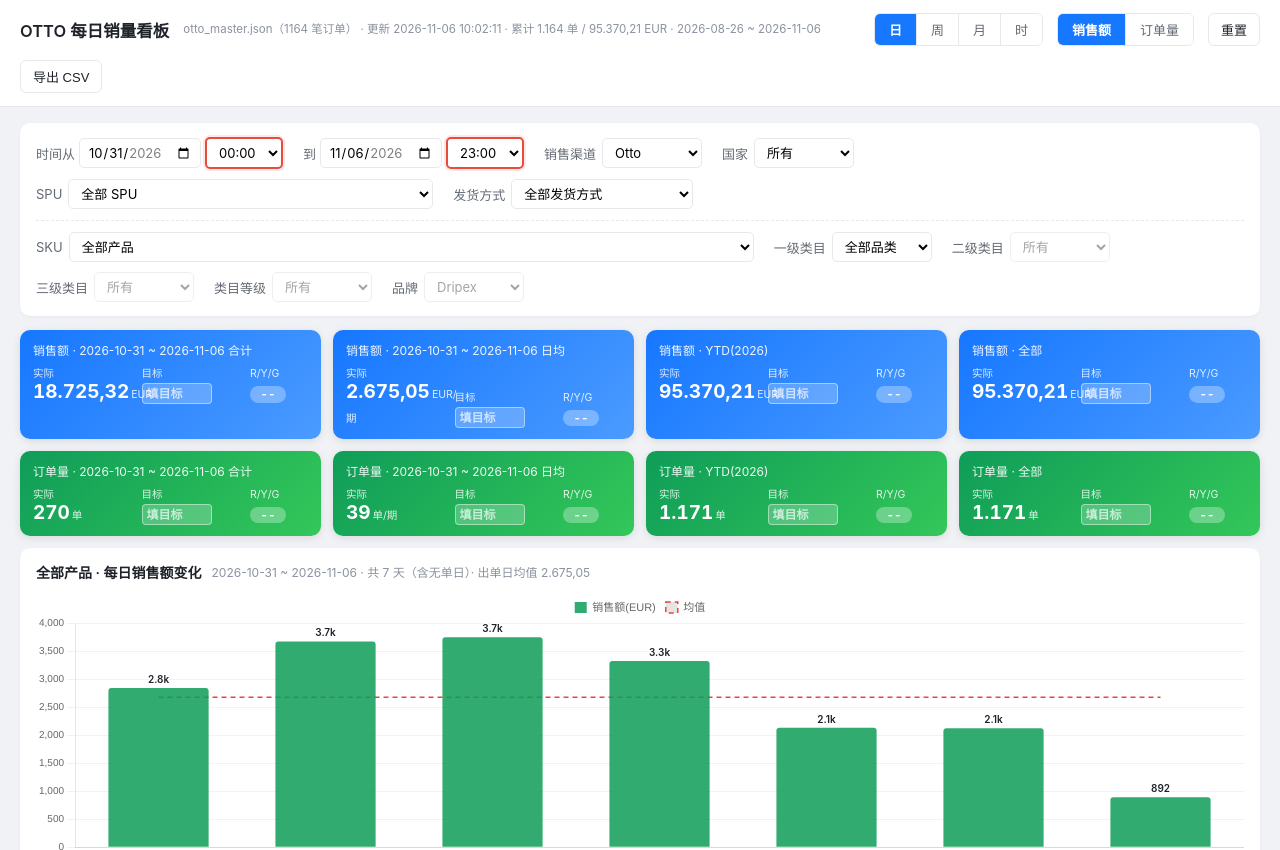
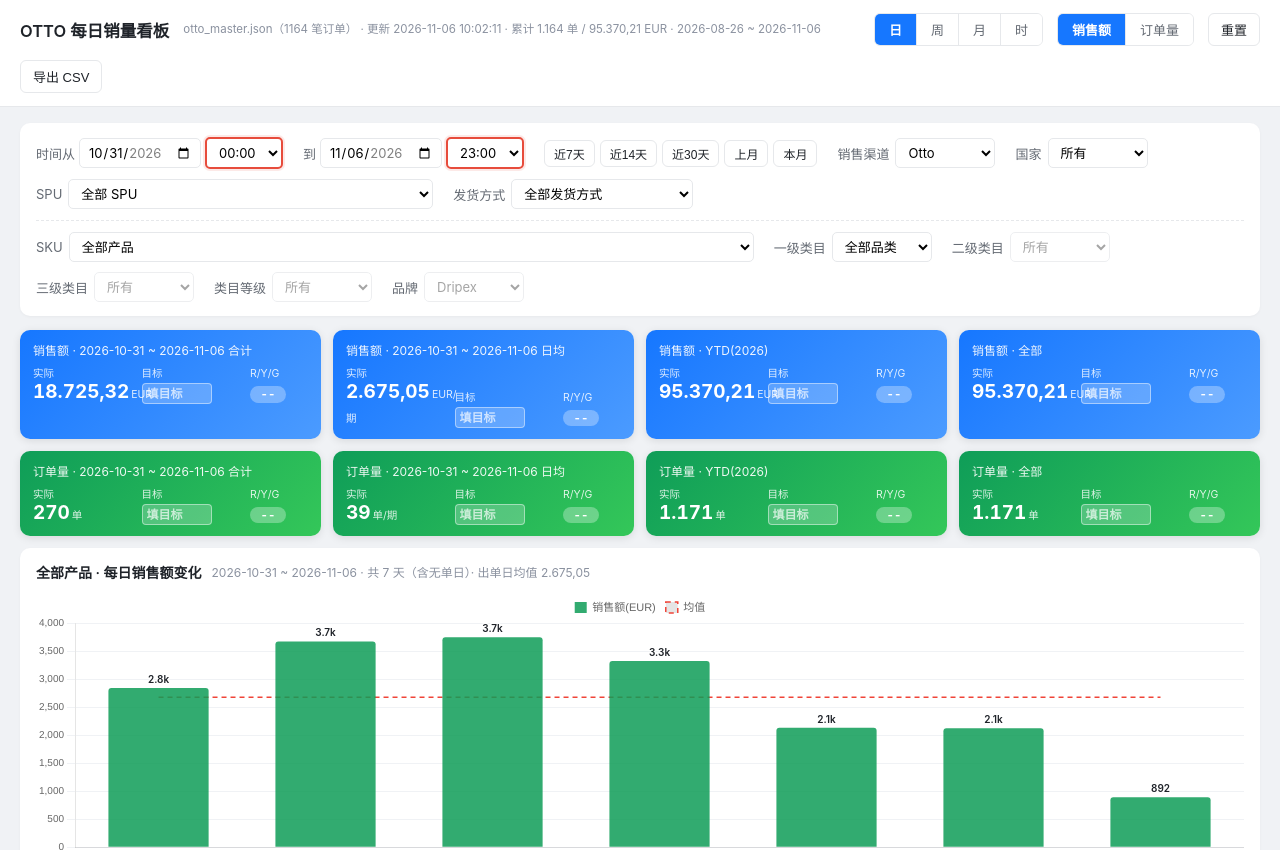
Before and after one commit to evertee6-lab/otto-dashboard, a plain HTML site: page index.html in a window 1280 px wide. Shown: the top 850 px of the page. Drawn offline with nearby package versions, Linux system fonts and the light colour scheme.

Commit message:
update dashboard 2026-11-06 10:08

```diff
--- a/index.html
+++ b/index.html
@@ -87,6 +87,13 @@ tr.dayhead .dnum{float:right;font-weight:600;color:#1677ff}
       </div>
       <div class="fi hl" style="gap:4px"><label>到</label>
         <input type="date" id="fToDate"><select id="fToHour" style="min-width:78px"></select>
+      </div>
+      <div class="fi" style="gap:5px;flex-wrap:wrap">
+        <button class="btn sm" onclick="quickPick('d7')">近7天</button>
+        <button class="btn sm" onclick="quickPick('d14')">近14天</button>
+        <button class="btn sm" onclick="quickPick('d30')">近30天</button>
+        <button class="btn sm" onclick="quickPick('lastM')">上月</button>
+        <button class="btn sm" onclick="quickPick('thisM')">本月</button>
       </div>
       <div class="fi"><label>销售渠道</label><select><option>Otto</option></select></div>
       <div class="fi"><label>国家</label><select><option>所有</option></select></div>
@@ -499,16 +506,23 @@ document.querySelectorAll('#segMetric button').forEach(b=>b.onclick=()=>{
   document.querySelectorAll('#segMetric button').forEach(x=>x.classList.remove('on'));
   b.classList.add('on'); metric=b.dataset.v; renderChart();
 });
-function quickRange(kind){
-  if(kind==='today'){ fromDateEl.value=D_MAX; toDateEl.value=D_MAX; fromHourEl.value='00'; toHourEl.value='23'; }
-  else if(kind==='week'){
-    const d=new Date(D_MAX); const start=new Date(d);
-    start.setDate(start.getDate()-((start.getDay()+6)%7));
-    fromDateEl.value=start.toISOString().slice(0,10); toDateEl.value=D_MAX;
-    fromHourEl.value='00'; toHourEl.value='23';
-  }
-  else if(kind==='month'){ fromDateEl.value=D_MAX.slice(0,7)+'-01'; toDateEl.value=D_MAX; fromHourEl.value='00'; toHourEl.value='23'; }
-  else if(kind==='all'){ fromDateEl.value=D_MIN; toDateEl.value=D_MAX; fromHourEl.value='00'; toHourEl.value='23'; }
+function quickPick(kind){
+  const maxD=D_MAX, maxDate=new Date(maxD+'T00:00:00');
+  const fmt=d=>d.getFullYear()+'-'+pad(d.getMonth()+1)+'-'+pad(d.getDate());
+  let from, to;
+  if(kind==='d7'||kind==='d14'||kind==='d30'){
+    const n=parseInt(kind.slice(1));
+    const st=new Date(maxDate); st.setDate(st.getDate()-(n-1));
+    from=fmt(st); to=maxD;
+  } else if(kind==='thisM'){
+    from=maxD.slice(0,7)+'-01'; to=maxD;
+  } else if(kind==='lastM'){
+    const first=new Date(maxDate.getFullYear(), maxDate.getMonth()-1, 1);
+    const last=new Date(maxDate.getFullYear(), maxDate.getMonth(), 0);
+    from=fmt(first); to=fmt(last);
+  } else return;
+  fromDateEl.value=from; toDateEl.value=to;
+  fromHourEl.value='00'; toHourEl.value='23';
   render();
 }
 
```
